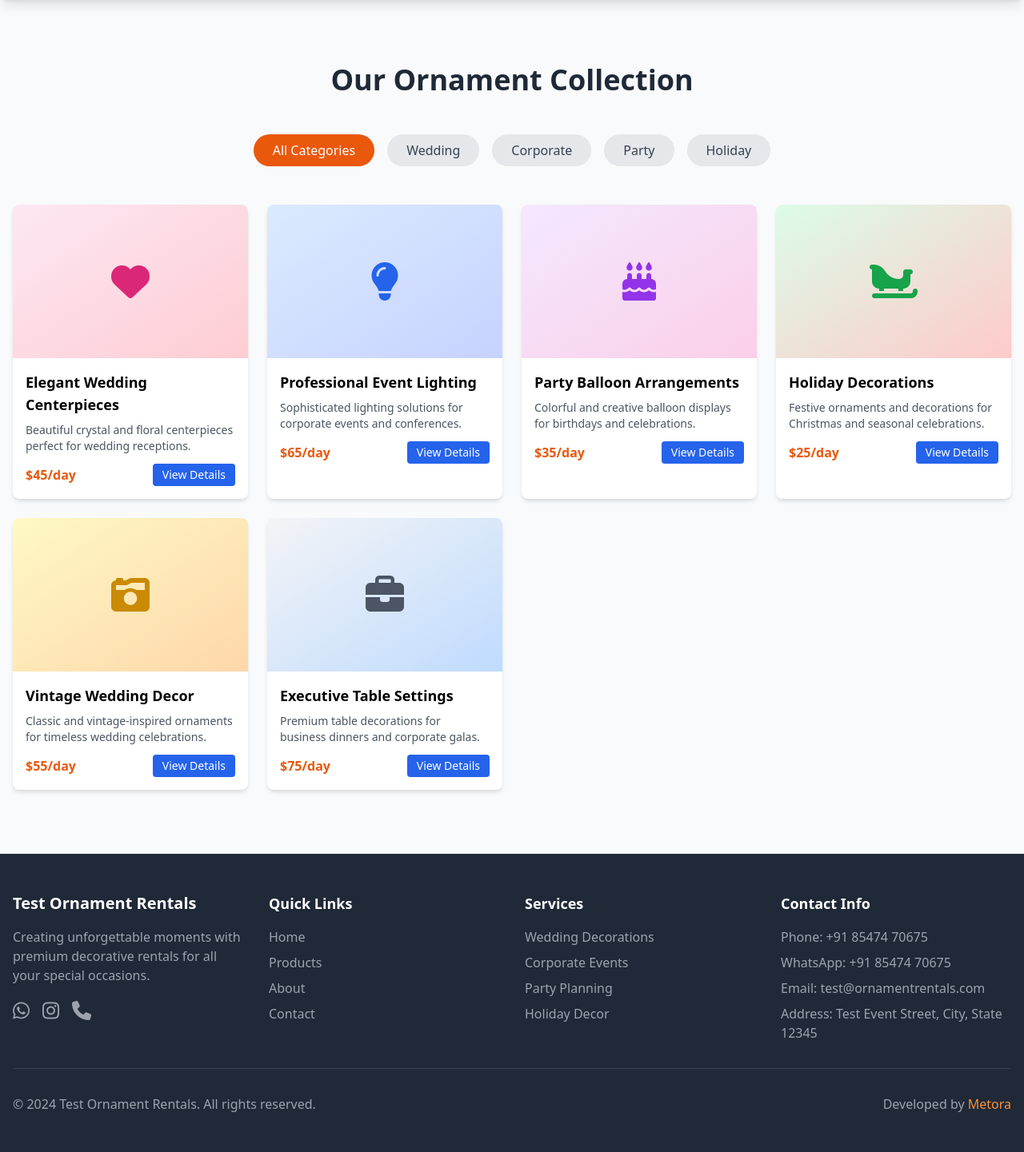
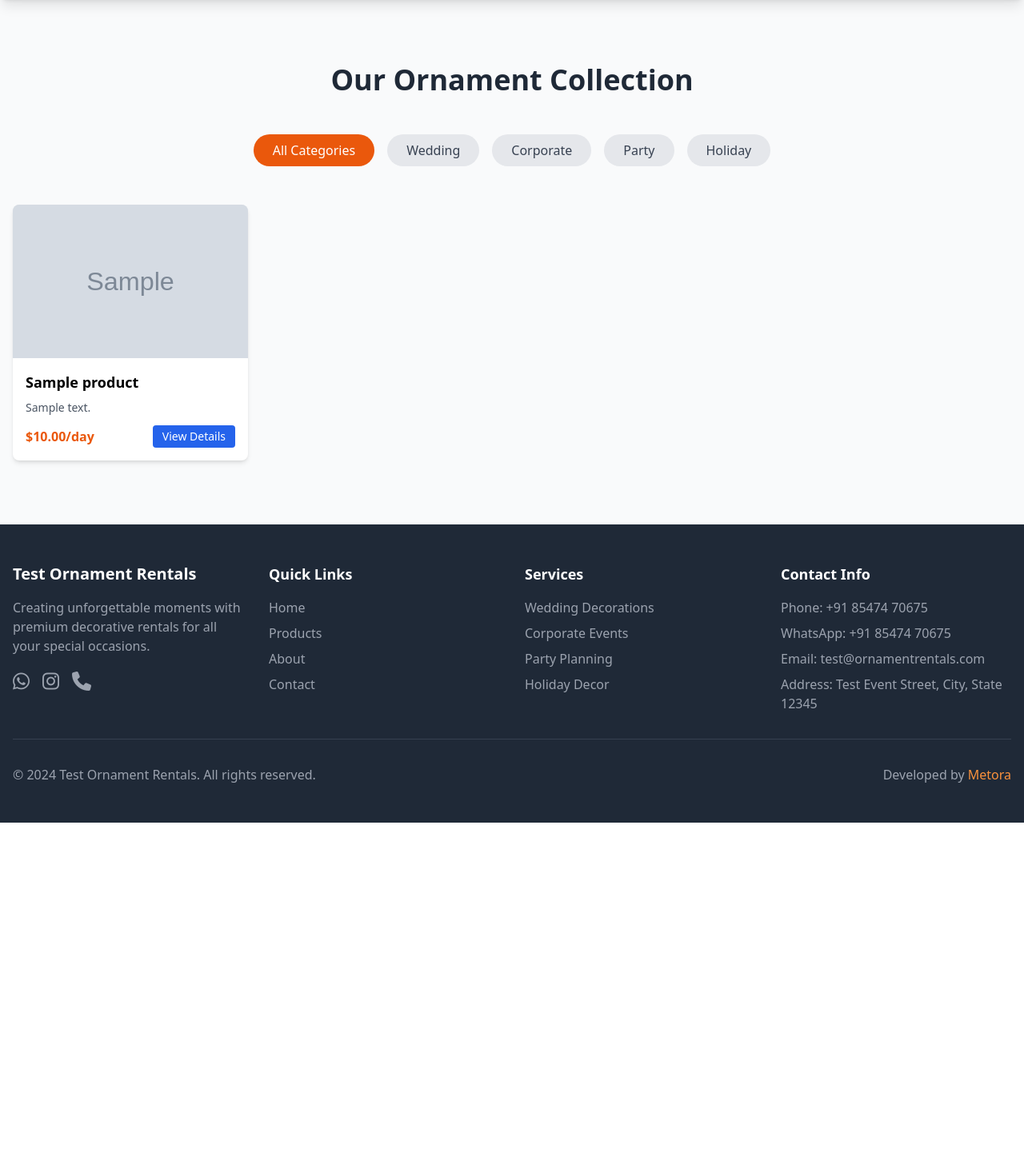
Before and after one commit to nerajlal/Rental, a Laravel app: page /products in a window 1280 px wide. Shown: the part 64-1505 px from the top of the page at 80% size. After the commit the page ends 1093 px from the top, so only its background shows below. Run offline with Laravel 10, Linux system fonts and the light colour scheme; tables that the repository leaves empty hold one stand-in row (values such as "Sample post"); grey boxes marked "Sample" are stand-in pictures; style sheets or scripts are compiled from the project's sources; some libraries are stand-ins or nearby versions.

Commit message:
feat: Load products from database on public page
This commit updates the public-facing `/products` page to display products dynamically from the database.

- The `products` method in `PageController` now fetches all products with their images.
- The `products.blade.php` view has been updated to loop through the fetched products and render them, replacing the previous static content.
- Image URLs are generated using the `admin.product.image` route to ensure they display correctly.

```diff
--- a/app/Http/Controllers/PageController.php
+++ b/app/Http/Controllers/PageController.php
@@ -2,6 +2,7 @@
 
 namespace App\Http\Controllers;
 
+use App\Models\Product;
 use Illuminate\Http\Request;
 
 class PageController extends BaseController
@@ -13,7 +14,12 @@ class PageController extends BaseController
 
     public function products()
     {
-        return view('products', ['siteConfig' => $this->getSiteConfig(), 'page' => 'products']);
+        $products = Product::with('images')->get();
+        return view('products', [
+            'siteConfig' => $this->getSiteConfig(),
+            'page' => 'products',
+            'products' => $products,
+        ]);
     }
 
     public function about()
--- a/resources/views/products.blade.php
+++ b/resources/views/products.blade.php
@@ -18,95 +18,23 @@
 
                 <!-- Product Grid -->
                 <div class="grid sm:grid-cols-2 lg:grid-cols-3 xl:grid-cols-4 gap-6">
-                    <!-- Product 1 -->
-                    <div class="product-card bg-white rounded-lg shadow-md overflow-hidden card-hover" data-category="wedding">
-                        <div class="h-48 bg-gradient-to-br from-pink-100 to-rose-200 flex items-center justify-center">
-                            <i class="fas fa-heart text-5xl text-pink-600"></i>
-                        </div>
-                        <div class="p-4">
-                            <h3 class="font-semibold text-lg mb-2">Elegant Wedding Centerpieces</h3>
-                            <p class="text-gray-600 text-sm mb-3">Beautiful crystal and floral centerpieces perfect for wedding receptions.</p>
-                            <div class="flex justify-between items-center">
-                                <span class="text-orange-600 font-bold">$45/day</span>
-                                <button class="product-details bg-blue-600 hover:bg-blue-700 text-white px-3 py-1 rounded text-sm transition duration-300" data-product="wedding-centerpieces">View Details</button>
+                    @forelse ($products as $product)
+                        <div class="product-card bg-white rounded-lg shadow-md overflow-hidden card-hover" data-category="{{ strtolower(str_replace(' ', '-', $product->category)) }}">
+                            <div class="h-48 bg-gray-200 flex items-center justify-center">
+                                <img src="{{ $product->images->first() ? route('admin.product.image', ['imageName' => basename($product->images->first()->image_path)]) : 'https://via.placeholder.com/150/d1d5db/4b5563?text=No+Image' }}" alt="{{ $product->name }}" class="w-full h-full object-cover">
+                            </div>
+                            <div class="p-4">
+                                <h3 class="font-semibold text-lg mb-2">{{ $product->name }}</h3>
+                                <p class="text-gray-600 text-sm mb-3">{{ Str::limit($product->description, 100) }}</p>
+                                <div class="flex justify-between items-center">
+                                    <span class="text-orange-600 font-bold">${{ number_format($product->price, 2) }}/day</span>
+                                    <button class="product-details bg-blue-600 hover:bg-blue-700 text-white px-3 py-1 rounded text-sm transition duration-300" data-product="{{ $product->id }}">View Details</button>
+                                </div>
                             </div>
                         </div>
-                    </div>
-
-                    <!-- Product 2 -->
-                    <div class="product-card bg-white rounded-lg shadow-md overflow-hidden card-hover" data-category="corporate">
-                        <div class="h-48 bg-gradient-to-br from-blue-100 to-indigo-200 flex items-center justify-center">
-                            <i class="fas fa-lightbulb text-5xl text-blue-600"></i>
-                        </div>
-                        <div class="p-4">
-                            <h3 class="font-semibold text-lg mb-2">Professional Event Lighting</h3>
-                            <p class="text-gray-600 text-sm mb-3">Sophisticated lighting solutions for corporate events and conferences.</p>
-                            <div class="flex justify-between items-center">
-                                <span class="text-orange-600 font-bold">$65/day</span>
-                                <button class="product-details bg-blue-600 hover:bg-blue-700 text-white px-3 py-1 rounded text-sm transition duration-300" data-product="corporate-lighting">View Details</button>
-                            </div>
-                        </div>
-                    </div>
-
-                    <!-- Product 3 -->
-                    <div class="product-card bg-white rounded-lg shadow-md overflow-hidden card-hover" data-category="party">
-                        <div class="h-48 bg-gradient-to-br from-purple-100 to-pink-200 flex items-center justify-center">
-                            <i class="fas fa-birthday-cake text-5xl text-purple-600"></i>
-                        </div>
-                        <div class="p-4">
-                            <h3 class="font-semibold text-lg mb-2">Party Balloon Arrangements</h3>
-                            <p class="text-gray-600 text-sm mb-3">Colorful and creative balloon displays for birthdays and celebrations.</p>
-                            <div class="flex justify-between items-center">
-                                <span class="text-orange-600 font-bold">$35/day</span>
-                                <button class="product-details bg-blue-600 hover:bg-blue-700 text-white px-3 py-1 rounded text-sm transition duration-300" data-product="party-balloons">View Details</button>
-                            </div>
-                        </div>
-                    </div>
-
-                    <!-- Product 4 -->
-                    <div class="product-card bg-white rounded-lg shadow-md overflow-hidden card-hover" data-category="holiday">
-                        <div class="h-48 bg-gradient-to-br from-green-100 to-red-200 flex items-center justify-center">
-                            <i class="fas fa-sleigh text-5xl text-green-600"></i>
-                        </div>
-                        <div class="p-4">
-                            <h3 class="font-semibold text-lg mb-2">Holiday Decorations</h3>
-                            <p class="text-gray-600 text-sm mb-3">Festive ornaments and decorations for Christmas and seasonal celebrations.</p>
-                            <div class="flex justify-between items-center">
-                                <span class="text-orange-600 font-bold">$25/day</span>
-                                <button class="product-details bg-blue-600 hover:bg-blue-700 text-white px-3 py-1 rounded text-sm transition duration-300" data-product="holiday-decor">View Details</button>
-                            </div>
-                        </div>
-                    </div>
-
-                    <!-- Product 5 -->
-                    <div class="product-card bg-white rounded-lg shadow-md overflow-hidden card-hover" data-category="wedding">
-                        <div class="h-48 bg-gradient-to-br from-yellow-100 to-orange-200 flex items-center justify-center">
-                            <i class="fas fa-camera-retro text-5xl text-yellow-600"></i>
-                        </div>
-                        <div class="p-4">
-                            <h3 class="font-semibold text-lg mb-2">Vintage Wedding Decor</h3>
-                            <p class="text-gray-600 text-sm mb-3">Classic and vintage-inspired ornaments for timeless wedding celebrations.</p>
-                            <div class="flex justify-between items-center">
-                                <span class="text-orange-600 font-bold">$55/day</span>
-                                <button class="product-details bg-blue-600 hover:bg-blue-700 text-white px-3 py-1 rounded text-sm transition duration-300" data-product="vintage-wedding">View Details</button>
-                            </div>
-                        </div>
-                    </div>
-
-                    <!-- Product 6 -->
-                    <div class="product-card bg-white rounded-lg shadow-md overflow-hidden card-hover" data-category="corporate">
-                        <div class="h-48 bg-gradient-to-br from-gray-100 to-blue-200 flex items-center justify-center">
-                            <i class="fas fa-briefcase text-5xl text-gray-600"></i>
-                        </div>
-                        <div class="p-4">
-                            <h3 class="font-semibold text-lg mb-2">Executive Table Settings</h3>
-                            <p class="text-gray-600 text-sm mb-3">Premium table decorations for business dinners and corporate galas.</p>
-                            <div class="flex justify-between items-center">
-                                <span class="text-orange-600 font-bold">$75/day</span>
-                                <button class="product-details bg-blue-600 hover:bg-blue-700 text-white px-3 py-1 rounded text-sm transition duration-300" data-product="executive-tables">View Details</button>
-                            </div>
-                        </div>
-                    </div>
+                    @empty
+                        <p class="text-gray-500 col-span-full text-center">No products available at the moment. Please check back later.</p>
+                    @endforelse
                 </div>
             </div>
         </section>
```
